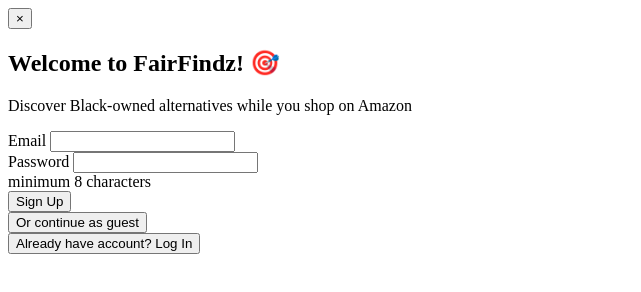
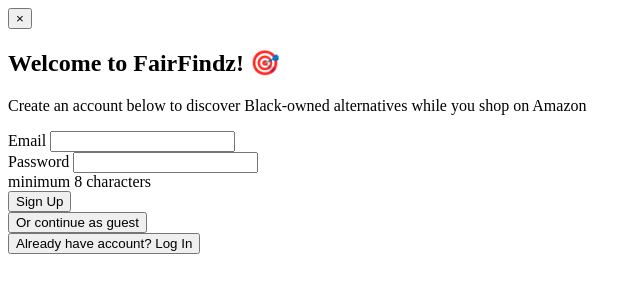
Before and after one commit to konuorah/fairfindz, a browser extension: page content/auth-modal.html in a window 1280 px wide. Shown: the whole page, without its empty margins (0-641 px from the left). Drawn offline with Linux system fonts and the light colour scheme.

Commit message:
Update auth modal subtitle copy

```diff
--- a/content/auth-modal.html
+++ b/content/auth-modal.html
@@ -11,7 +11,7 @@
         <button class="ff-auth-close" type="button" aria-label="Close">&times;</button>
 
         <h2 id="ff-auth-title" class="ff-auth-title">Welcome to FairFindz! 🎯</h2>
-        <p class="ff-auth-subtitle">Discover Black-owned alternatives while you shop on Amazon</p>
+        <p class="ff-auth-subtitle">Create an account below to discover Black-owned alternatives while you shop on Amazon</p>
 
         <form id="ff-signup-form" class="ff-auth-form" novalidate>
           <label class="ff-auth-label" for="ff-email">Email</label>
```
